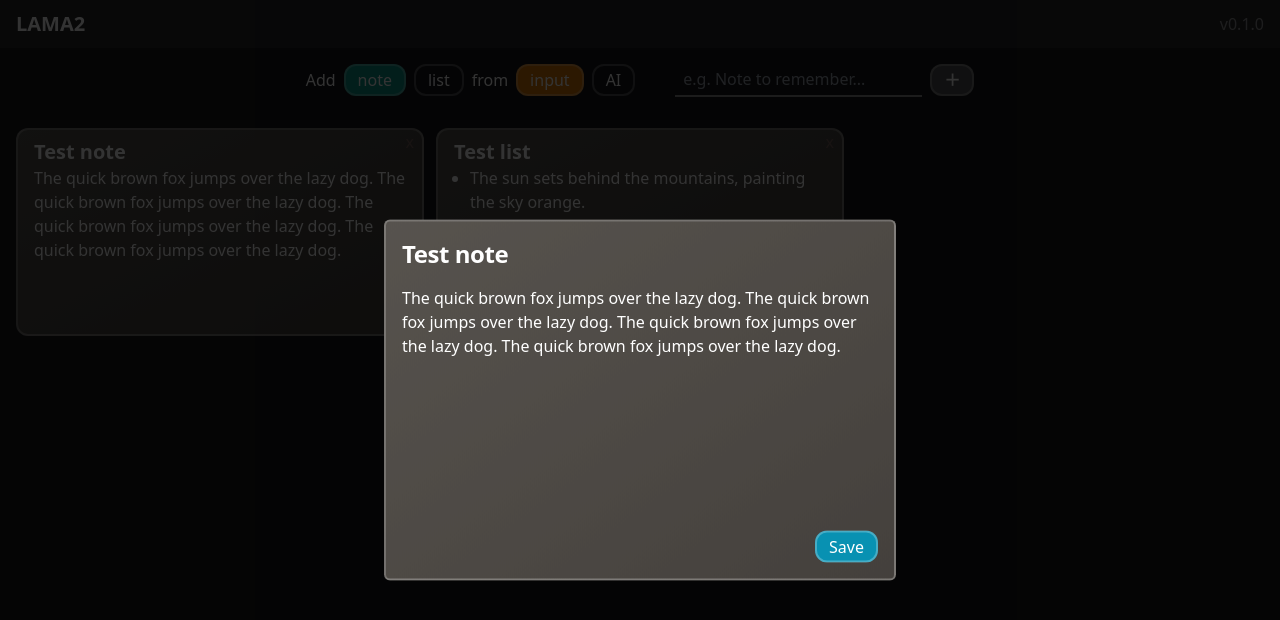
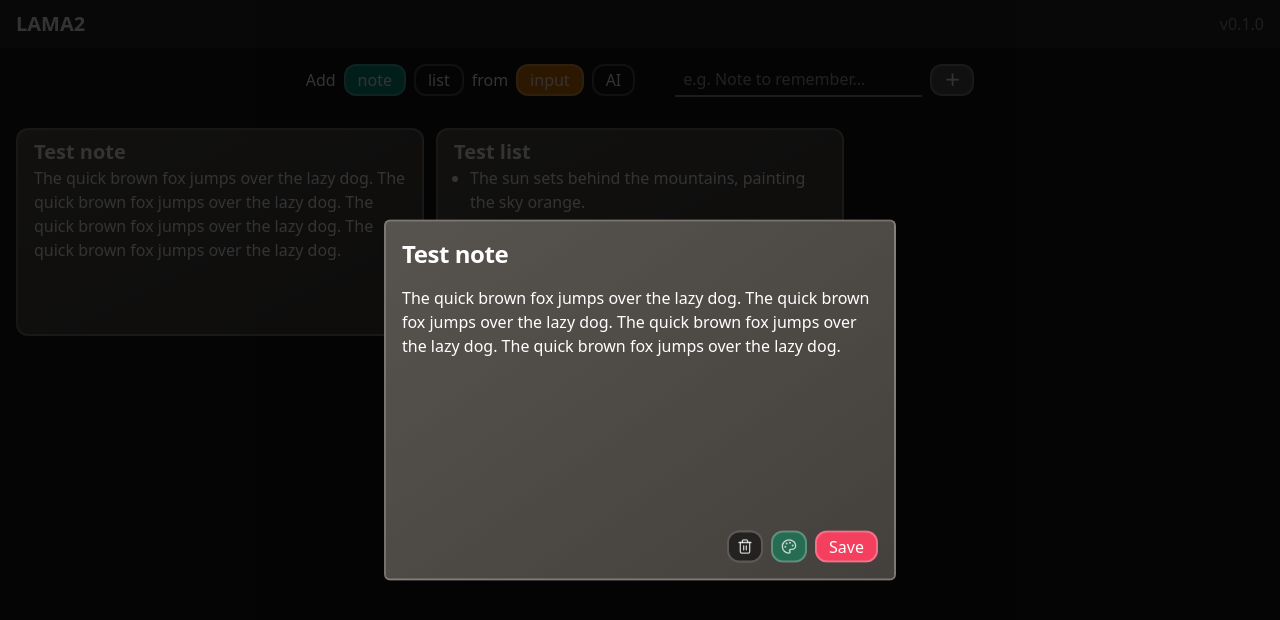
Before and after one commit to alepemu/lama2, a React (Vite) app: page / in a window 1280 px wide. Both pictures are taken after a click on the button 220 px from the left and 232 px from the top of the page. Shown: the top 620 px of the page. Built offline with nearby package versions, Linux system fonts and the light colour scheme.

Commit message:
Refactor NoteOpen component and add delete functionality

```diff
--- a/src/components/notes/NoteOpen.tsx
+++ b/src/components/notes/NoteOpen.tsx
@@ -1,7 +1,7 @@
-import { useRef, useState } from "react";
+import { useState } from "react";
 // State
 import { useAppDispatch } from "@/hooks/store";
-import { updateNoteById } from "@/store/notes.slice";
+import { updateNoteById, deleteNoteById } from "@/store/notes.slice";
 // Components
 import Button from "@/components/buttons/button";
 import {
@@ -14,28 +14,35 @@ import {
 // Types
 import { NoteOpenProps } from "@/types";
 
+import { Palette, Trash2 } from "lucide-react";
+
 export function NoteOpen({ id, data, close }: NoteOpenProps) {
   const { typeId } = data;
   const [title, setTitle] = useState(data.title);
   const [text, setText] = useState(data.text);
   const dispatch = useAppDispatch();
 
-  const handleSubmit = (event: React.FormEvent) => {
+  const handleEdit = (event: React.FormEvent) => {
     event.preventDefault();
     const data = { title, text, typeId };
     dispatch(updateNoteById({ id, data }));
     close();
   };
 
+  const handleDelete = () => {
+    dispatch(deleteNoteById(id));
+    close();
+  }
+
   return (
     <DialogContent
       className="w-5/6 bg-gradient-to-br from-stone-600 to-stone-700 text-white border-2 border-white/25"
       onInteractOutside={(event) => {
         event.preventDefault();
-        handleSubmit(event as any);
+        handleEdit(event as any);
       }}
     >
-      <form onSubmit={handleSubmit}>
+      <form onSubmit={handleEdit}>
         <DialogHeader>
           <DialogTitle>
             <input
@@ -61,7 +68,13 @@ export function NoteOpen({ id, data, close }: NoteOpenProps) {
           </DialogDescription>
         </DialogHeader>
         <DialogFooter>
-          <Button type="submit" className="bg-cyan-600">
+          <Button className="bg-black/50 !px-1" onClick={handleDelete}>
+            <Trash2 className="h-4 text-white/75" />
+          </Button>
+          <Button className="bg-emerald-600/50 !px-1">
+            <Palette className="h-4 text-white/75" />
+          </Button>
+          <Button type="submit" className="bg-rose-500">
             Save
           </Button>
         </DialogFooter>
--- a/src/components/notes/NoteOutside.tsx
+++ b/src/components/notes/NoteOutside.tsx
@@ -1,20 +1,8 @@
-// State
-import { useAppDispatch } from "@/hooks/store";
-import { deleteNoteById } from "@/store/notes.slice";
 // Types
 import { NoteBasicProps } from "@/types";
 
 const NoteOutside = ({ id, data }: NoteBasicProps) => {
-  const dispatch = useAppDispatch();
   return (
-    <>
-      <button
-        className="absolute top-0 right-2 text-red-300/25 cursor-pointer"
-        onClick={() => dispatch(deleteNoteById(id || "1"))}
-      >
-        x
-      </button>
-
     <div className="flex flex-col justify-between h-full">
       <div>
         <h1 className="break-words font-bold text-xl">{data.title}</h1>
@@ -29,7 +17,6 @@ const NoteOutside = ({ id, data }: NoteBasicProps) => {
       </div>
       <p className="text-right text-xs italic opacity-50">id-{id}</p>
     </div>
-    </>
   );
 };
 export { NoteOutside };
--- a/src/components/shadcn/Dialog.tsx
+++ b/src/components/shadcn/Dialog.tsx
@@ -61,7 +61,7 @@ const DialogFooter = ({
   className,
   ...props
 }: React.HTMLAttributes<HTMLDivElement>) => (
-  <div className={cn("flex justify-end", className)} {...props} />
+  <div className={cn("flex justify-end gap-2", className)} {...props} />
 );
 DialogFooter.displayName = "DialogFooter";
 
```
Lines whose indentation alone changed are shown as unchanged.
